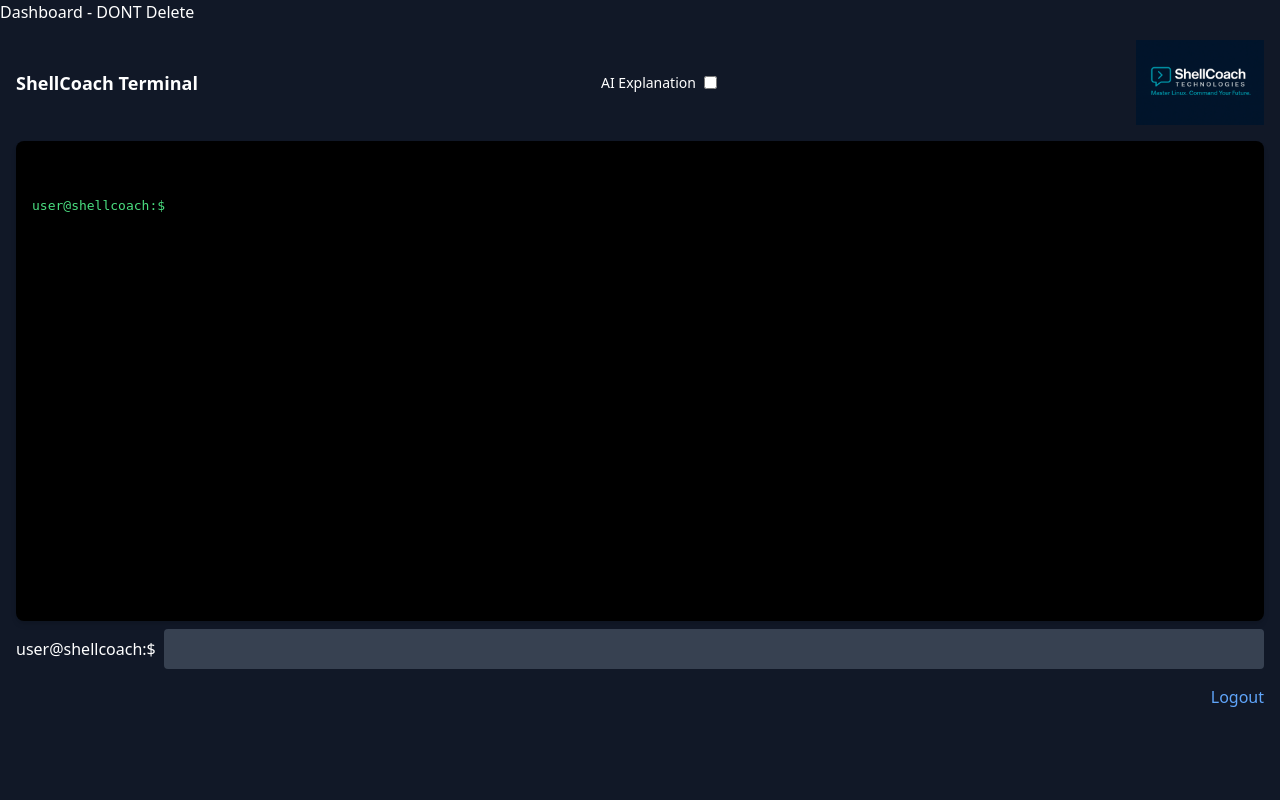
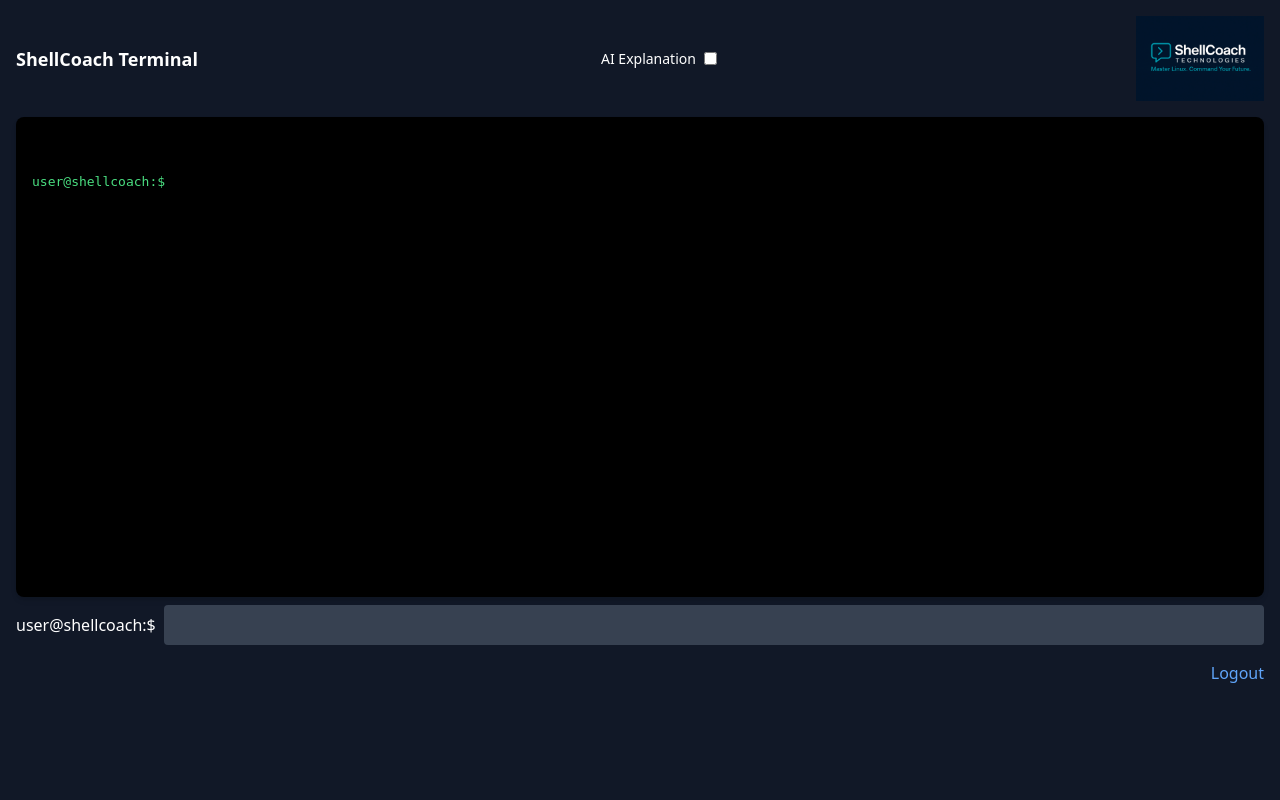
Before and after one commit to ShellCoachTechnologies/ShellCoachv1, a Flask app: page /dashboard in a window 1280 px wide. Run offline with Flask 3, Linux system fonts and the light colour scheme; the visitor is signed in with stand-in values (Sample User, id 1); some libraries are stand-ins or nearby versions.

Commit message:
dashboard.html

```diff
--- a/templates/dashboard.html
+++ b/templates/dashboard.html
@@ -1,4 +1,3 @@
-Dashboard - DONT Delete
 
 <!DOCTYPE html>
 <html lang="en">
```
